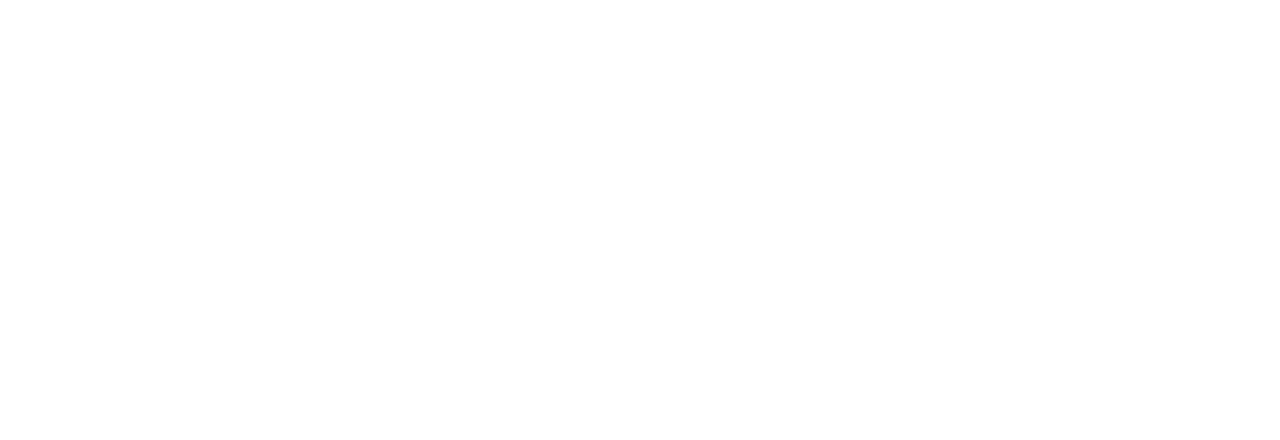
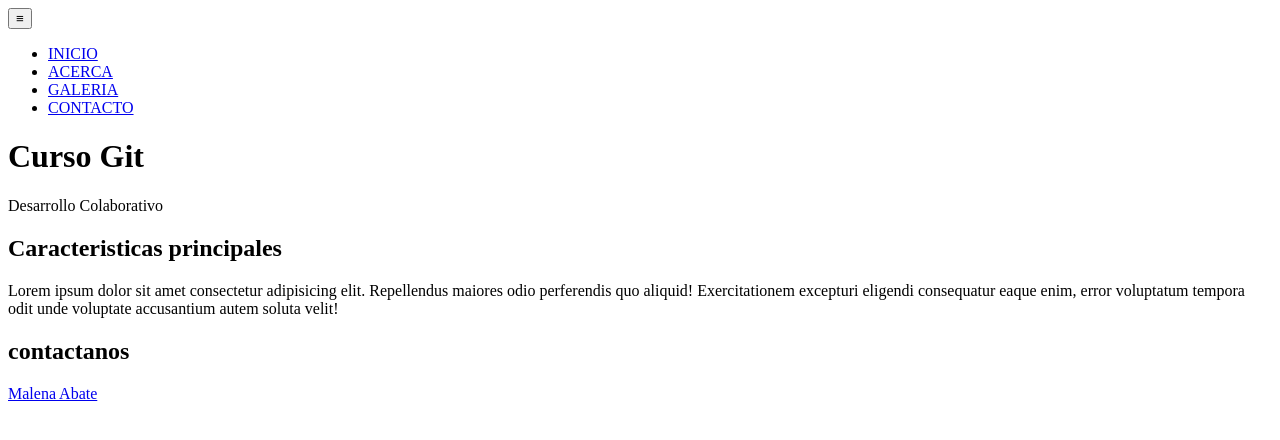
Before and after one commit to lourdesmalenaabate/ProyectoGitJava, a plain HTML site: page index.html in a window 1280 px wide. Drawn offline with Linux system fonts and the light colour scheme.

Commit message:
Estructura HTML

```diff
--- a/index.html
+++ b/index.html
@@ -4,9 +4,52 @@
     <meta charset="UTF-8">
     <meta http-equiv="X-UA-Compatible" content="IE=edge">
     <meta name="viewport" content="width=device-width, initial-scale=1.0 maximum-scale=3">
-    <title>Document</title>
+    <title></title>
 </head>
 <body>
-
-</body>
+    <nav>
+        <a href="#" class="brand"></a><button class="button">&equiv;</button>
+        <ul>
+            <li><a href="#"title ="inicio">INICIO</a></li>
+            <li><a href="about.html" title="acerca">ACERCA</a></li>
+            <li><a href="gallery.html"title="galeria">GALERIA</a></li>
+            <li><a href="#contact"title="contacto">CONTACTO</a></li>
+        </ul>
+        <a href="" class="back"></a>
+    </nav>
+    <header id="header">
+        <h1>Curso Git</h1>
+        <p>Desarrollo Colaborativo</p>
+    </header>
+    <main>
+        <header class="header">
+            <h2>Caracteristicas principales</h2>
+        </header>
+            <p>Lorem ipsum dolor sit amet consectetur
+                adipisicing elit. Repellendus maiores
+                odio perferendis quo aliquid!
+                Exercitationem excepturi eligendi
+                 consequatur eaque enim, error
+                  voluptatum tempora odit unde
+                  voluptate
+                accusantium autem soluta velit!
+            </p>
+        </main>
+      <footer id="footer">
+          <div class="social">
+              <a href="http://facebook.com" target="_blank">
+              </a>
+              <a href="http://instagram.com" target="_blank">
+              </a>
+              <a href="http://twitter.com" target="_blank">
+              </a>
+              <a href="http://whatsapp.com" target="_blank">
+              </a>
+            </div>
+          <form action="" id="contact">
+              <h2>contactanos</h2>
+          </form>
+          <a href="#"> Malena Abate</a>
+          </footer>
+    </body>
 </html>
```
